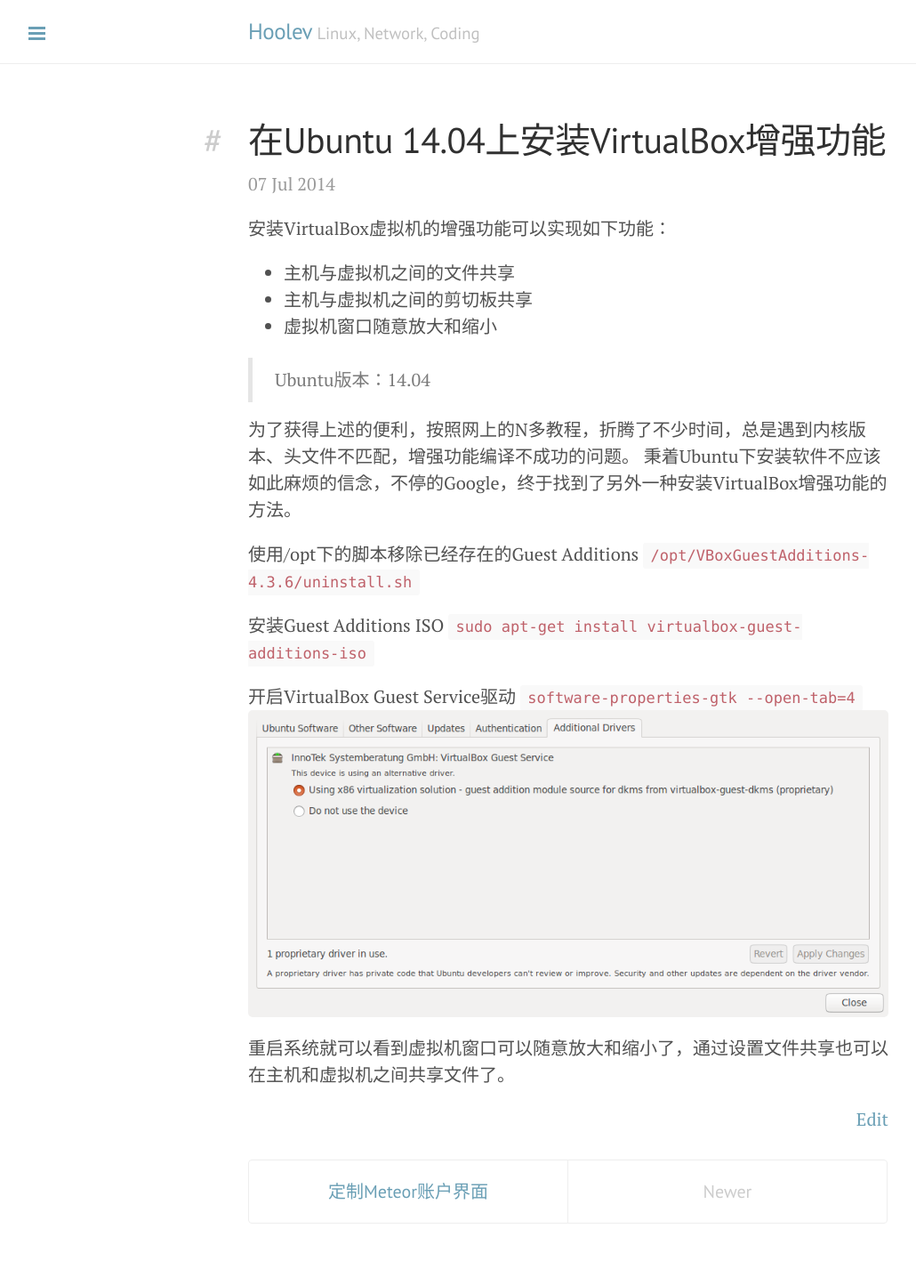
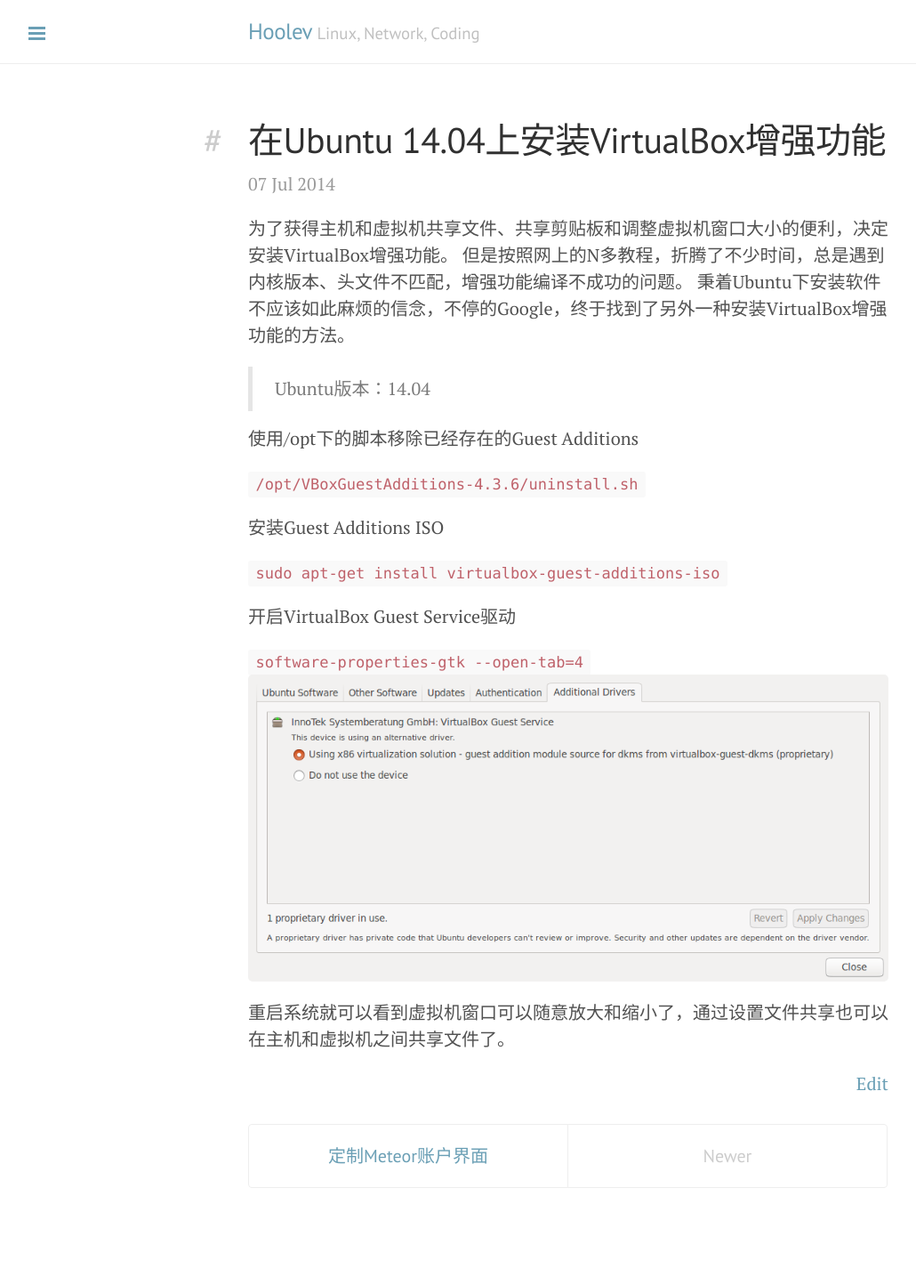
Before and after one commit to hoolev/hoolev.github.com, a Jekyll site: the page built from _posts/2014-07-07-install-virtualbox-guest-additions.md, in a window 1280 px wide. Shown: the whole page at 89% size, without its empty margins (1-1031 px from the left). Built offline with Jekyll 4.4.1, drawn with Linux system fonts in a browser that asks for light colours; Markdown is read by kramdown in place of the engine named in the settings; comment, search, counter and statistics services are not loaded; after the commit the page ends 1395 px from its top, so only the background shows below that.

Commit message:
Update 2014-07-07-install-virtualbox-guest-additions.md

```diff
--- a/_posts/2014-07-07-install-virtualbox-guest-additions.md
+++ b/_posts/2014-07-07-install-virtualbox-guest-additions.md
@@ -5,24 +5,22 @@
 tags:
 ---
 
-安装VirtualBox虚拟机的增强功能可以实现如下功能：
-
-* 主机与虚拟机之间的文件共享
-* 主机与虚拟机之间的剪切板共享
-* 虚拟机窗口随意放大和缩小
+为了获得主机和虚拟机共享文件、共享剪贴板和调整虚拟机窗口大小的便利，决定安装VirtualBox增强功能。
+但是按照网上的N多教程，折腾了不少时间，总是遇到内核版本、头文件不匹配，增强功能编译不成功的问题。
+秉着Ubuntu下安装软件不应该如此麻烦的信念，不停的Google，终于找到了另外一种安装VirtualBox增强功能的方法。
 
 > Ubuntu版本：14.04
 
-为了获得上述的便利，按照网上的N多教程，折腾了不少时间，总是遇到内核版本、头文件不匹配，增强功能编译不成功的问题。
-秉着Ubuntu下安装软件不应该如此麻烦的信念，不停的Google，终于找到了另外一种安装VirtualBox增强功能的方法。
+使用/opt下的脚本移除已经存在的Guest Additions
 
-使用/opt下的脚本移除已经存在的Guest Additions
 `/opt/VBoxGuestAdditions-4.3.6/uninstall.sh`
 
 安装Guest Additions ISO
+
 `sudo apt-get install virtualbox-guest-additions-iso`
 
 开启VirtualBox Guest Service驱动
+
 `software-properties-gtk --open-tab=4`
 ![](/images/tools/wpid-software-properties-gtk-tab4.png)
 
```
